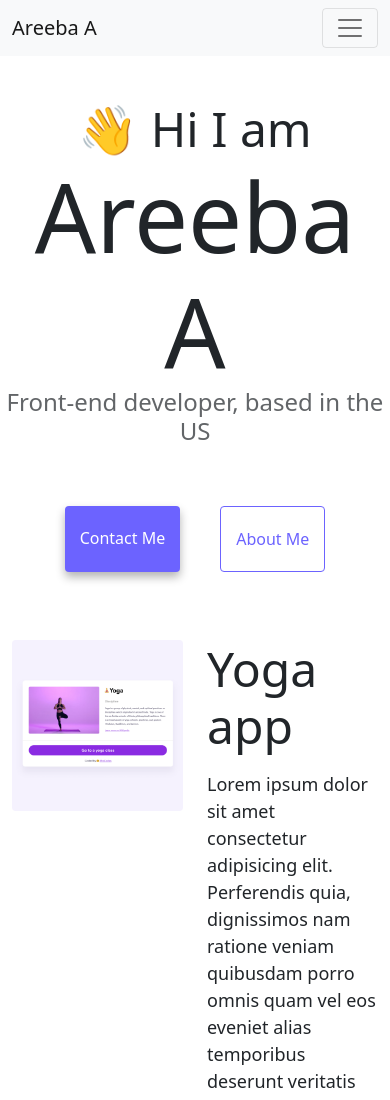
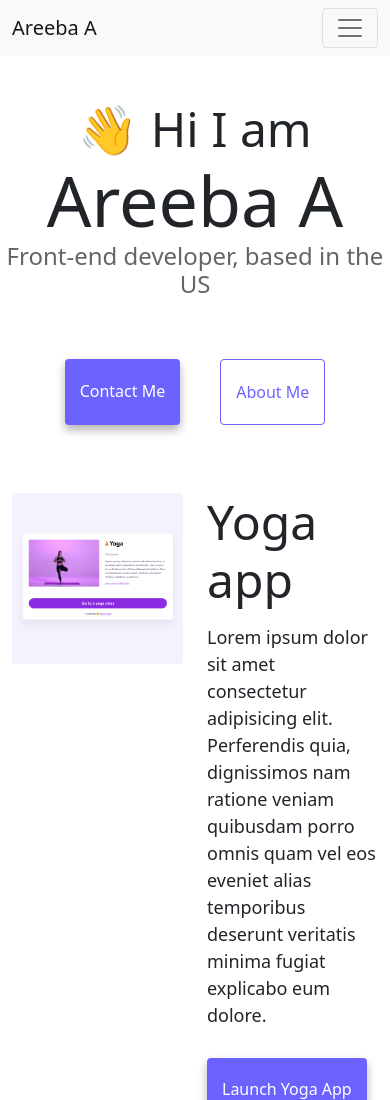
Before and after one commit to areebakwas/portfolio-shecodes-page, a plain HTML site: page index.html in a window 390 px wide. Shown: the top 1100 px of the page. Drawn offline with nearby package versions, Linux system fonts and the light colour scheme.

Commit message:
updated media queries

```diff
--- a/style.css
+++ b/style.css
@@ -86,3 +86,9 @@ p {
 .email-link:hover {
     text-decoration: underline;
 }
+
+@media (max-width: 576px) {
+    h1 {
+        font-size: 70px;
+    }
+}
```
